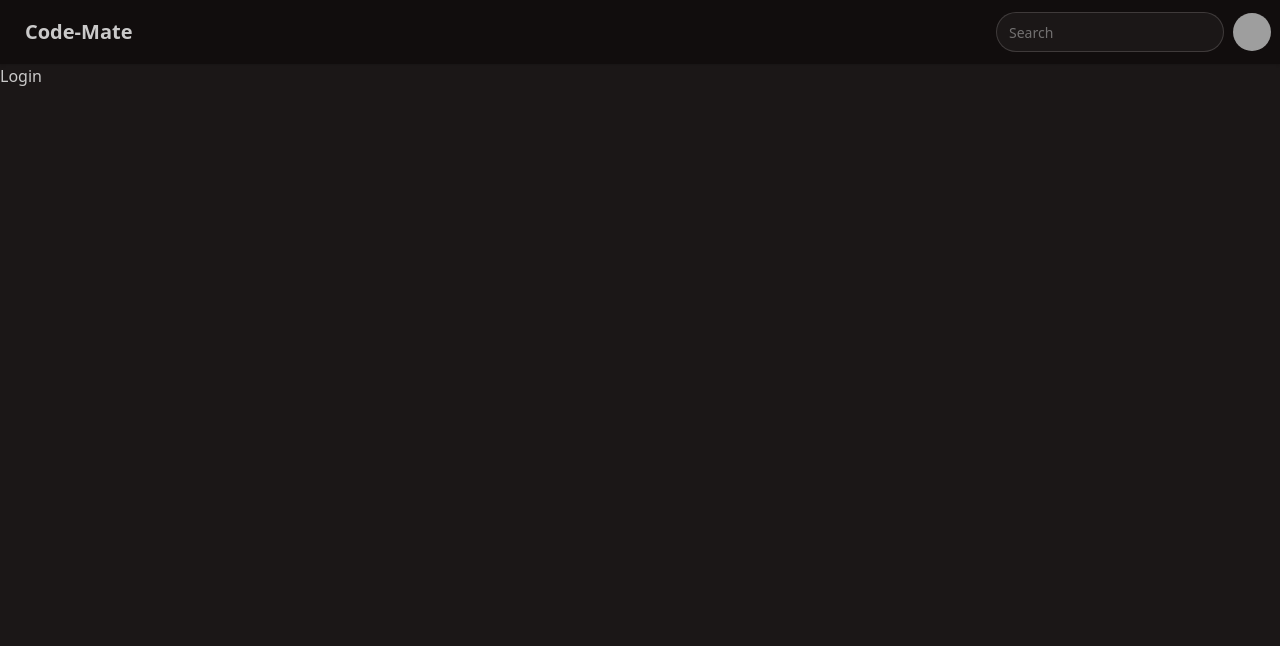
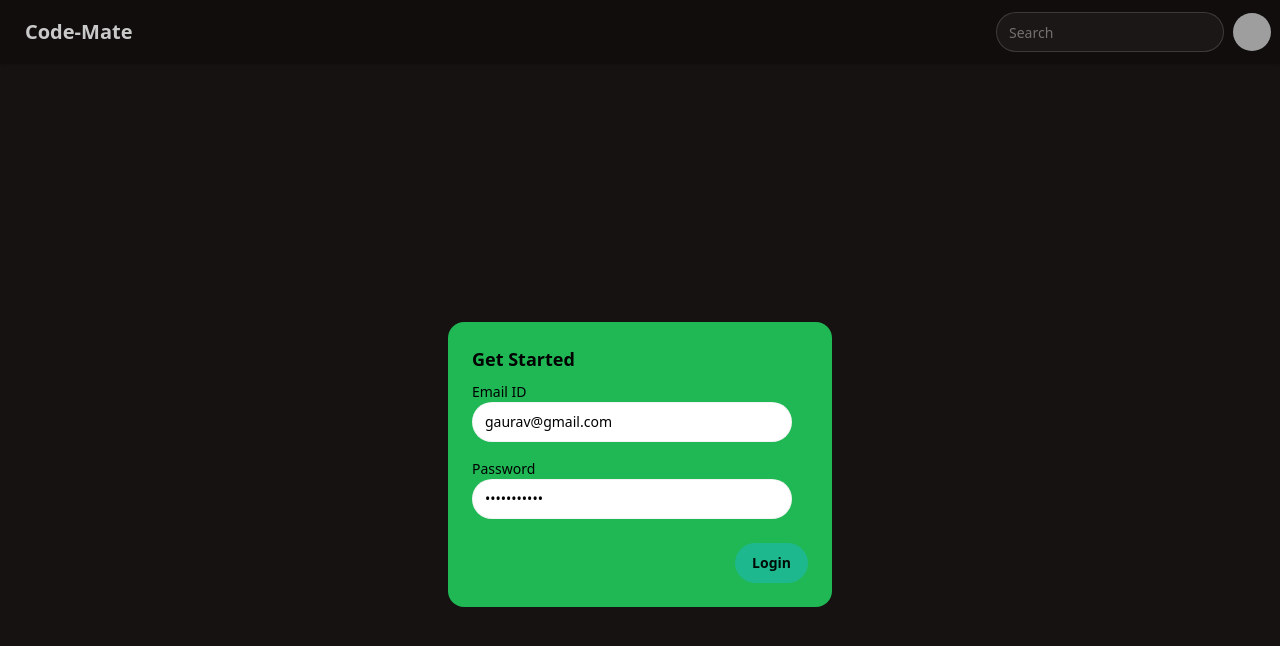
Before and after one commit to gaurav-anand1603/CodeMate-Web, a React (Vite) app: page /login in a window 1280 px wide. Shown: the top 646 px of the page. Built offline with nearby package versions, Linux system fonts and the light colour scheme; grey boxes are pictures that could not be loaded.

Commit message:
Solved CORS issue

```diff
--- a/package.json
+++ b/package.json
@@ -11,6 +11,7 @@
   },
   "dependencies": {
     "@tailwindcss/vite": "^4.1.10",
+    "axios": "^1.9.0",
     "react": "^19.1.0",
     "react-dom": "^19.1.0",
     "react-router-dom": "^7.6.2",
--- a/src/components/Login.jsx
+++ b/src/components/Login.jsx
@@ -1,7 +1,77 @@
-import React from "react";
+import axios from "axios";
+import React, { useState } from "react";
 
 const Login = () => {
-  return <div>Login</div>;
+  const [emailId, setEmailId] = useState("gaurav@gmail.com");
+  const [password, setPassword] = useState("Gaurav@1234");
+
+  const handleSubmit = async (e) => {
+    e.preventDefault();
+    console.log(emailId + " " + password);
+    console.log("Form submitted");
+    try {
+      const res = await axios.post(
+        "http://localhost:3000/login",
+        {
+          emailId,
+          password,
+        },
+        {
+          withCredentials: true,
+        }
+      );
+      console.log(res);
+    } catch (error) {
+      console.error("Login failed:", error.message);
+    }
+  };
+
+  return (
+    <div className="flex justify-center items-center min-h-screen bg-base-200">
+      <form
+        onSubmit={handleSubmit}
+        className="card bg-primary text-primary-content w-96"
+      >
+        <div className="card-body">
+          <h2 className="card-title">Get Started</h2>
+
+          <div className="form-control">
+            <label className="label">
+              <span className="label-text text-primary-content">Email ID</span>
+            </label>
+            <input
+              type="email"
+              className="input bg-white text-black"
+              placeholder="you@example.com"
+              required
+              value={emailId}
+              onChange={(email) => setEmailId(email.target.value)}
+            />
+          </div>
+
+          <div className="form-control mt-2">
+            <label className="label">
+              <span className="label-text text-primary-content">Password</span>
+            </label>
+            <input
+              type="password"
+              className="input bg-white text-black"
+              placeholder="••••••••"
+              required
+              value={password}
+              onChange={(pwd) => setPassword(pwd.target.value)}
+            />
+          </div>
+
+          <div className="card-actions justify-end mt-4">
+            <button type="submit" className="btn btn-secondary">
+              Login
+            </button>
+          </div>
+        </div>
+      </form>
+    </div>
+  );
 };
 
 export default Login;
```
Also changed, not shown: 1 other file (tests, documents, lock files or other folders).
